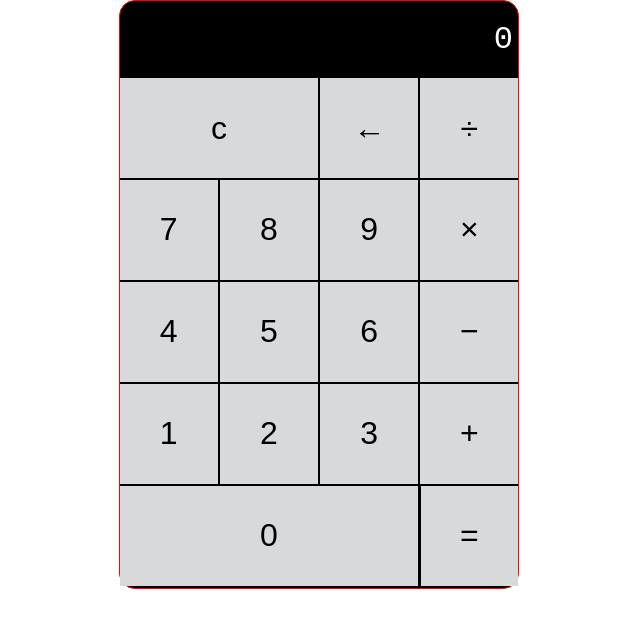
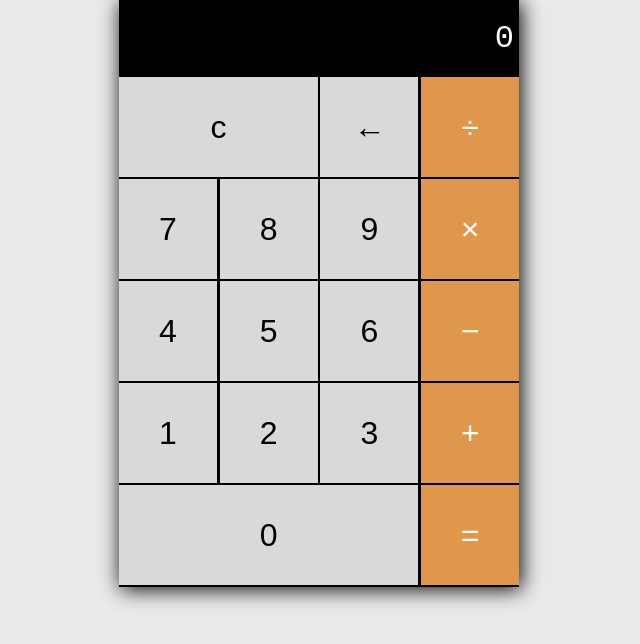
Before and after one commit to BarriF13/forntendmaster-bootcamp, a plain HTML site: page 5-github/begin/calculator.html in a window 1280 px wide. Shown: the whole page, without its empty margins (321-961 px from the left). Drawn offline with Linux system fonts and the light colour scheme.

Commit message:
Finishing the html and css and calculator

```diff
--- a/5-github/begin/css/calculator.css
+++ b/5-github/begin/css/calculator.css
@@ -26,14 +26,15 @@ html {
 body {
   padding: 0;
   margin: 0;
+  background: rgb(235, 233, 233);
 }
 .wrapper {
   width: 400px;
-  border: 1px solid red;
+  /* border: 1px solid red; */
   background: black;
   color: white;
   margin: 0 auto;
-  border-radius: 1rem;
+ box-shadow:2px 2px 20px  black;
 }
 .calc-button-row {
   /* border: 1px solid blue; */
@@ -55,6 +56,10 @@ body {
   height: 100px;
   flex-basis: 24.5%;
   margin-bottom: 0.5%;
+  cursor: pointer;
+}
+.calc-button:focus{
+outline: none;
 }
 .calc-button:hover {
   background: #ebebeb;
@@ -68,3 +73,11 @@ body {
 .triple {
   flex-basis: 74.8%;
 }
+
+.calc-button:last-child{
+    background: #df974c;
+    color: #fff;
+}
+.calc-button:last-child:hover{
+    background: #dfb07e;
+}
```
